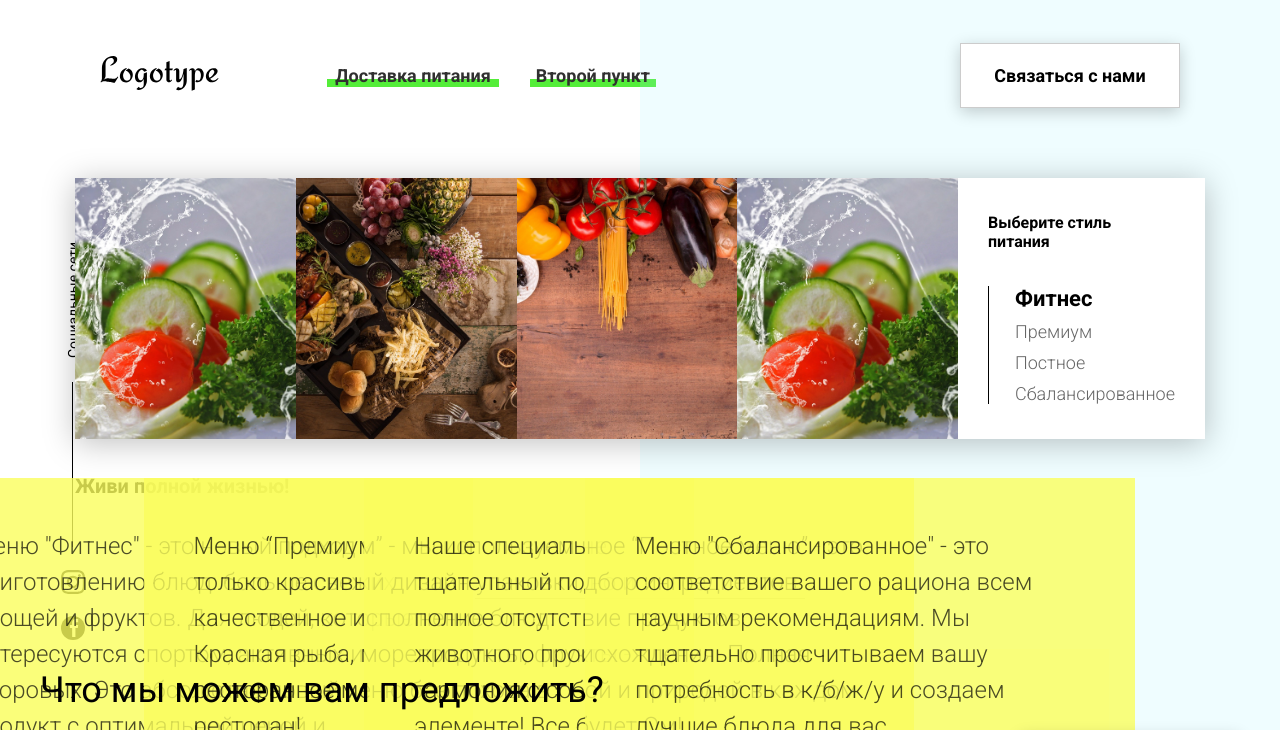
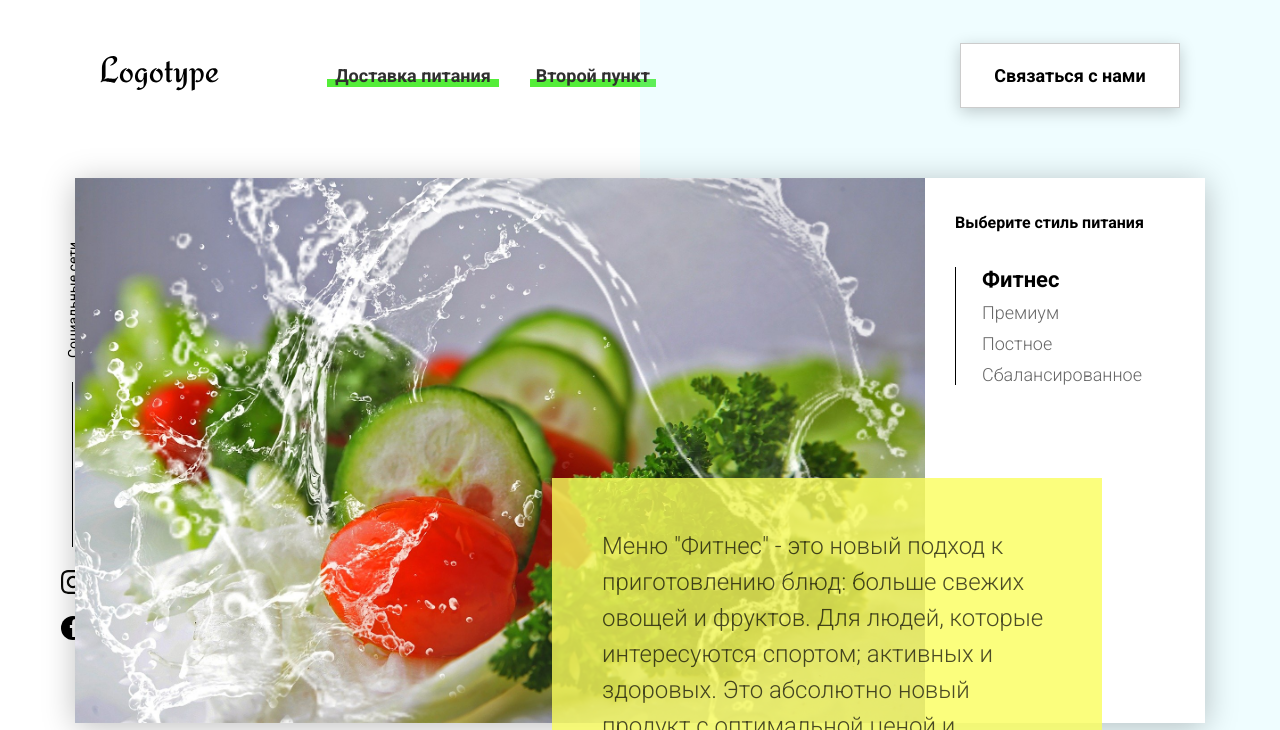
Before and after one commit to vitaliyvoloshin1/food-lending-website, a plain HTML site: page index.html in a window 1280 px wide. Both pictures are taken after a click on the element "Фитнес". Shown: the top 730 px of the page. Drawn offline with Linux system fonts and the light colour scheme.

Commit message:
created JS slider for tab container

```diff
--- a/js/script.js
+++ b/js/script.js
@@ -0,0 +1,39 @@
+window.addEventListener('DOMContentLoaded', () => {
+
+    const tabs = document.querySelectorAll('.tabheader__item'),
+          tabsContent = document.querySelectorAll('.tabcontent'),
+          tabsParent = document.querySelector('.tabheader__items');
+
+    function hideTabContent() {
+        tabsContent.forEach(item => {
+            item.classList.add('hide');
+            item.classList.remove('show', 'fade');
+        });
+
+        tabs.forEach(item => {
+            item.classList.remove('tabheader__item_active');
+        });
+    }
+
+    function showTabContent(i = 0) {
+        tabsContent[i].classList.add('show', 'fade');
+        tabsContent[i].classList.remove('hide');
+        tabs[i].classList.add('tabheader__item_active');
+    }
+
+    hideTabContent();
+    showTabContent();
+
+    tabsParent.addEventListener('click', (event) => {
+        const target = event.target;
+
+        if (target && target.classList.contains('tabheader__item')) {
+            tabs.forEach((item, i) => {
+                if (target == item) {
+                    hideTabContent();
+                    showTabContent(i);
+                }
+            });
+        }
+    });
+});
```
Also changed, not shown: css/style.css.
